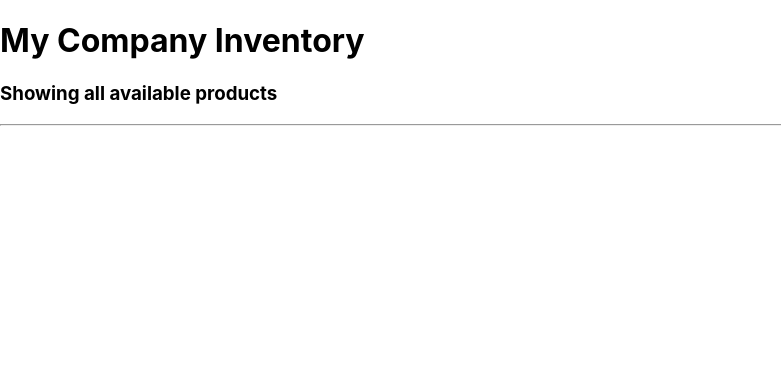
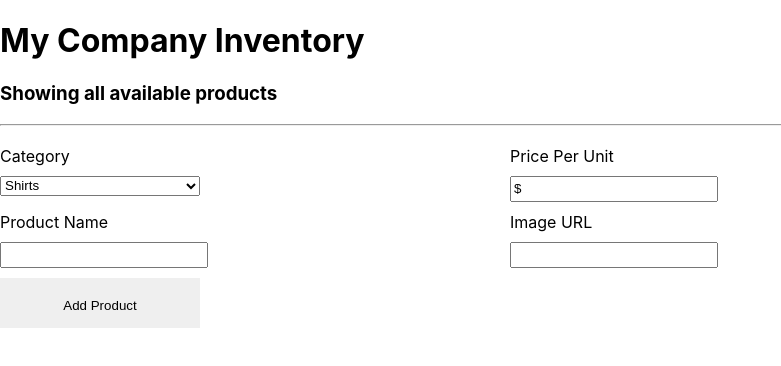
Before and after one commit to AjaySankar/assignment5, a React (Create React App) app in the folder ui/: page /edit/product/1 in a window 1280 px wide. Shown: the top 366 px of the page, without its empty margins (0-781 px from the left). Built offline with nearby package versions, Linux system fonts and the light colour scheme.

Commit message:
Created UpdateFrom to edit a product

```diff
--- a/ui/src/App.js
+++ b/ui/src/App.js
@@ -4,6 +4,7 @@ import { ApolloProvider } from "react-apollo"
 import { Route, Switch } from "react-router-dom"
 import ProductList from "./ProductList"
 import ProductView from "./ProductView"
+import UpdateForm from "./UpdateForm"
 
 import "./App.css"
 
@@ -21,6 +22,7 @@ function App() {
         <Switch>
           <Route exact path="/" component={ProductList} />
           <Route path="/product/:id" component={ProductView} />
+          <Route path="/edit/product/:id" component={UpdateForm} />
         </Switch>
       </div>
     </ApolloProvider>
--- a/ui/src/ProductList.js
+++ b/ui/src/ProductList.js
@@ -75,6 +75,9 @@ function ProductRow(props) {
       <td>
         <Link to={`/product/${id}`}> View </Link>
       </td>
+      <td>
+        <Link to={`/edit/product/${id}`}> Edit </Link>
+      </td>
     </tr>
   )
 }
@@ -92,6 +95,7 @@ function ProductTable(props) {
           <th> Price </th>
           <th> Category </th>
           <th> Image </th>
+          <th> Edit here </th>
         </tr>
       </thead>
       <tbody>{rows}</tbody>
--- /dev/null
+++ b/ui/src/UpdateForm.js
@@ -0,0 +1,51 @@
+import React, { Component } from "react"
+import NumInput from "./NumberInput"
+import TextInput from "./TextInput"
+
+const RESET_VALUES = { name: "", price: "$", category: "Shirts", image: "" }
+
+export default class UpdateForm extends Component {
+  constructor(props) {
+    super(props)
+    this.handleChange = this.handleChange.bind(this)
+    this.state = {
+      product: { ...RESET_VALUES },
+    }
+  }
+
+  handleChange({ target }, naturalValue) {
+    const { name, value: textValue } = target
+    const value = naturalValue === undefined ? textValue : naturalValue
+    this.setState(({ product: prevProduct }) => {
+      return { product: { ...prevProduct, ...{ [name]: value } } }
+    })
+    window.console.log(`Changed value to ${value}`)
+  }
+
+  render() {
+    const {
+      product: { price, name, image },
+    } = this.state
+    return (
+      <form>
+        <label>Category</label>
+        <label>Price Per Unit </label>
+        <select name="category" onBlur={this.handleChange}>
+          <option value="Shirts">Shirts</option>
+          <option value="Jeans">Jeans</option>
+          <option value="Jackets">Jackets</option>
+          <option value="Sweaters">Sweaters</option>
+          <option value="Accessories">Accessories</option>
+        </select>
+        <NumInput name="price" onChange={this.handleChange} value={price} />
+        <label>Product Name </label>
+        <label>Image URL </label>
+        <TextInput name="name" onChange={this.handleChange} value={name} />
+        <TextInput name="image" onChange={this.handleChange} value={image} />
+        <input type="submit" value="Add Product" onClick={this.handleSave} />
+      </form>
+    )
+  }
+}
+
+// <h1> {`Update form for product ${this.props.match.params.id}`} </h1>
```
